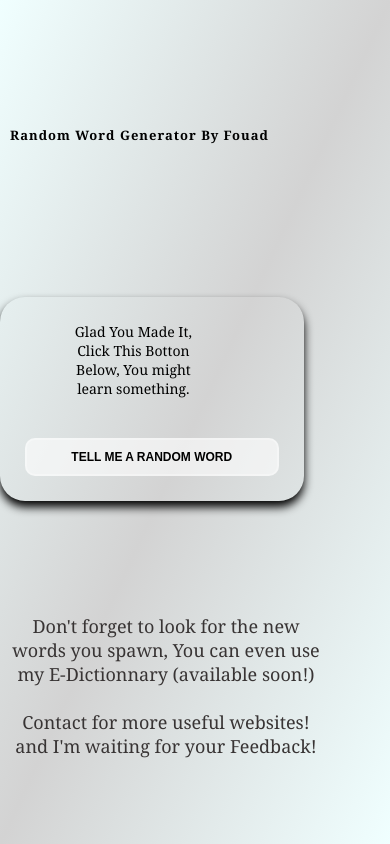
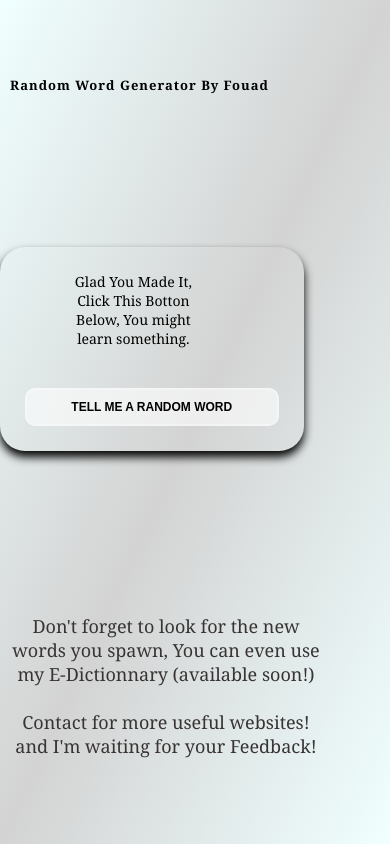
Before and after one commit to Nube-Negra-Di-Guerra/Random-Word-Generator, a plain HTML site: page index.html in a window 390 px wide. Drawn offline with Linux system fonts and the light colour scheme.

Commit message:
Update styles.css

```diff
--- a/styles.css
+++ b/styles.css
@@ -82,13 +82,13 @@ body{
         color: rgba(0, 0, 0, 10);
         border-radius: 25px;
         width: 65%;
-        position: relative;
+        position: static;
         top: 14%;
 
     }
 
     .header{
-        position: relative;
+        position: static;
         top: 50px;
         margin: 0 0 0 10px;
         font-weight: 800;
```
